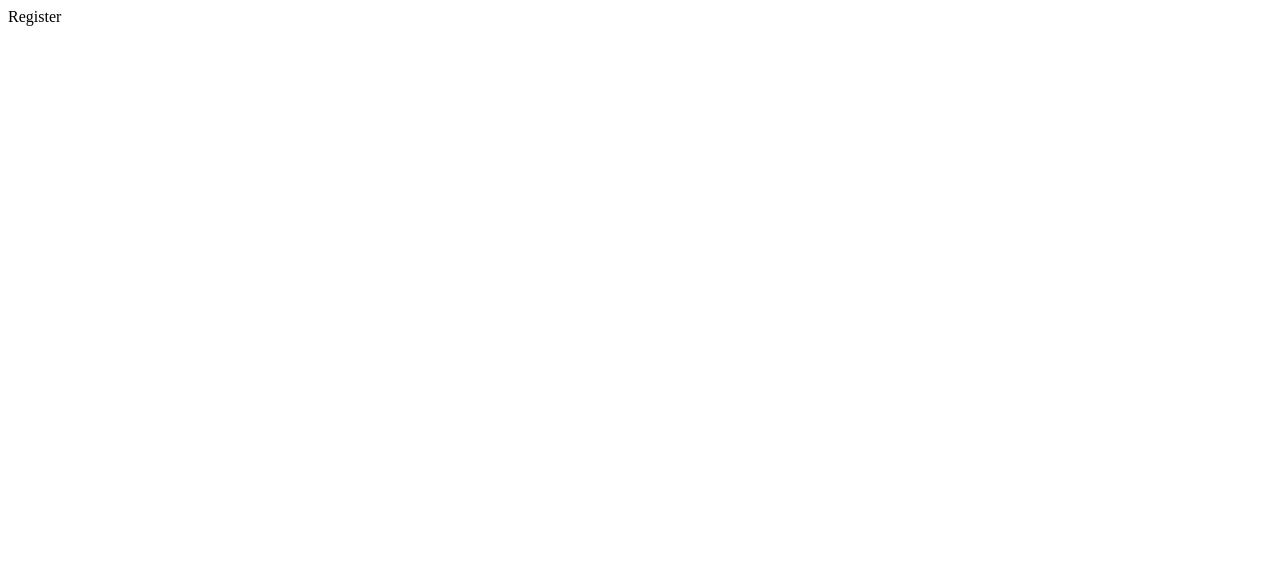
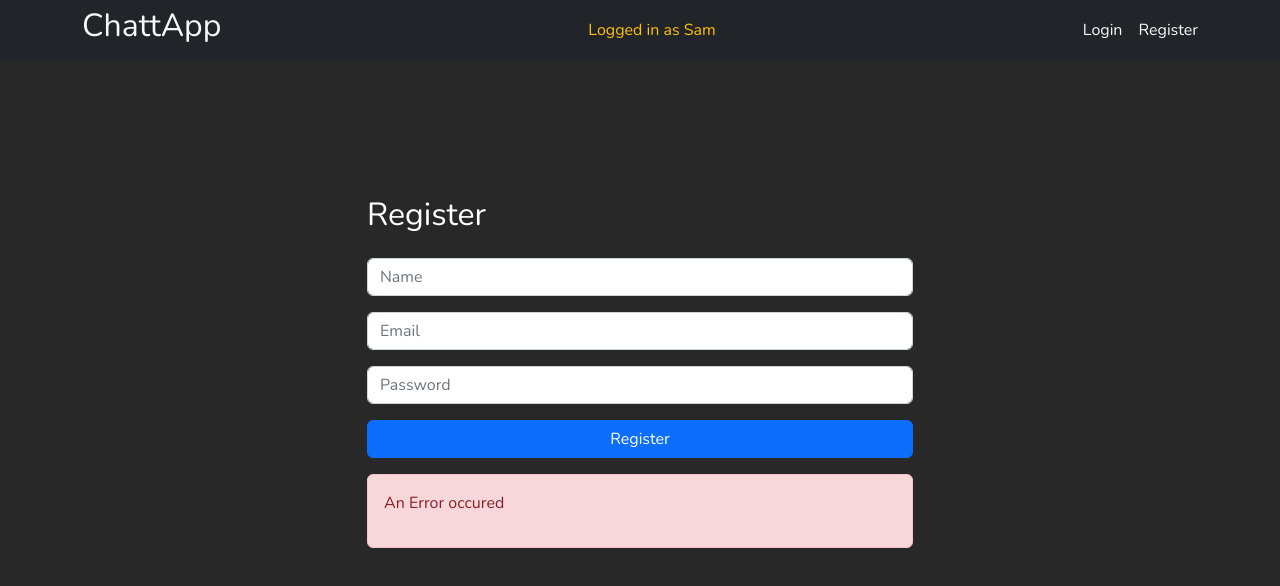
Before and after one commit to sam1090/Chat-App, a React (Vite) app in the folder client/: page /register in a window 1280 px wide. Shown: the top 586 px of the page. Built offline with nearby package versions, Linux system fonts and the light colour scheme.

Commit message:
Register Page and Login page created

```diff
--- a/client/package.json
+++ b/client/package.json
@@ -10,7 +10,9 @@
     "preview": "vite preview"
   },
   "dependencies": {
+    "bootstrap": "^5.2.3",
     "react": "^18.2.0",
+    "react-bootstrap": "^2.7.4",
     "react-dom": "^18.2.0",
     "react-router-dom": "^6.6.2"
   },
--- a/client/src/App.jsx
+++ b/client/src/App.jsx
@@ -2,11 +2,16 @@
 import Chat from "./pages/Chat"
 import Register from "./pages/Register"
 import Login from "./pages/Login"
+import "bootstrap/dist/css/bootstrap.min.css"
+import { Container } from "react-bootstrap";
+import NavBar from "./components/NavBar"
 
 function App() {
 
   return (
     <>
+    <NavBar/>
+    <Container >
     <Routes>
 
       <Route path= '/' element ={<Chat/>}/>
@@ -16,8 +21,9 @@
 
     </Routes>
 
+    </Container>
     </>
-  )
+  );
 }
 
 export default App
--- /dev/null
+++ b/client/src/components/NavBar.jsx
@@ -0,0 +1,29 @@
+import {Container , Nav , Navbar , Stack} from "react-bootstrap";
+import {Link} from "react-router-dom";
+
+const NavBar = () => {
+  return ( <Navbar bg="dark" className="mb-4" style ={{height:"3.75rem"}}>
+    <Container>
+      <h2>
+        <Link to="/" className="link-light text-decoration-none">
+        ChattApp
+        </Link>
+        </h2>
+        <span className="text-warning"> Logged in as Sam </span>
+        <Nav>
+          <Stack direction="horizontal" gap={3}>
+          <Link to="/login" className="link-light text-decoration-none">
+        Login
+        </Link>
+        <Link to="/register" className="link-light text-decoration-none">
+        Register
+        </Link>
+          </Stack>
+        </Nav>
+      </Container>
+      </Navbar>
+
+);
+}
+
+export default NavBar;
--- a/client/src/index.css
+++ b/client/src/index.css
@@ -0,0 +1,7 @@
+@import url('https://fonts.googleapis.com/css2?family=Nunito:wght@400;700&display=swap');
+
+body{
+  color: white;
+  font-family: "Nunito", sans-serif;
+  background: rgb(40, 40, 40)
+}
--- a/client/src/main.jsx
+++ b/client/src/main.jsx
@@ -3,6 +3,7 @@
 import App from './App.jsx'
 import './index.css'
 import { BrowserRouter } from 'react-router-dom'
+
 
 ReactDOM.createRoot(document.getElementById('root')).render(
   <React.StrictMode>
--- a/client/src/pages/Login.jsx
+++ b/client/src/pages/Login.jsx
@@ -1,5 +1,33 @@
+import { Alert, Button , Form , Row , Col , Stack } from "react-bootstrap";
+
+
+
 const Login = () => {
-  return (<>Login</>  );
+  return <>
+  <Form>
+    <Row style={{
+      height: "100vh",
+      justifyContent: "center",
+      paddingTop: "10%",
+
+    }}>
+      <Col xs={6}>
+        <Stack gap={3}>
+          <h2>
+            Login
+          </h2>
+
+          <Form.Control type="text" placeholder="Email" />
+          <Form.Control type="text" placeholder="Password" />
+          <Button variant="primary" type="submit">
+            Login
+          </Button>
+          <Alert variant="danger"><p>An Error occured</p></Alert>
+        </Stack>
+      </Col>
+    </Row>
+  </Form>
+  </>
 }
 
 export default Login;
--- a/client/src/pages/Register.jsx
+++ b/client/src/pages/Register.jsx
@@ -1,5 +1,34 @@
+import { Alert, Button , Form , Row , Col , Stack } from "react-bootstrap";
+
+
+
 const Register = () => {
-  return ( <>Register</> );
+  return <>
+  <Form>
+    <Row style={{
+      height: "100vh",
+      justifyContent: "center",
+      paddingTop: "10%",
+
+    }}>
+      <Col xs={6}>
+        <Stack gap={3}>
+          <h2>
+            Register
+          </h2>
+
+          <Form.Control type="text" placeholder="Name" />
+          <Form.Control type="text" placeholder="Email" />
+          <Form.Control type="text" placeholder="Password" />
+          <Button variant="primary" type="submit">
+            Register
+          </Button>
+          <Alert variant="danger"><p>An Error occured</p></Alert>
+        </Stack>
+      </Col>
+    </Row>
+  </Form>
+  </>
 }
 
 export default Register;
```
Also changed, not shown: 1 other file (tests, documents, lock files or other folders).
